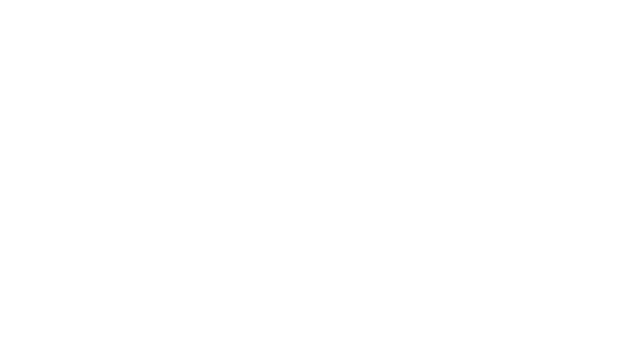
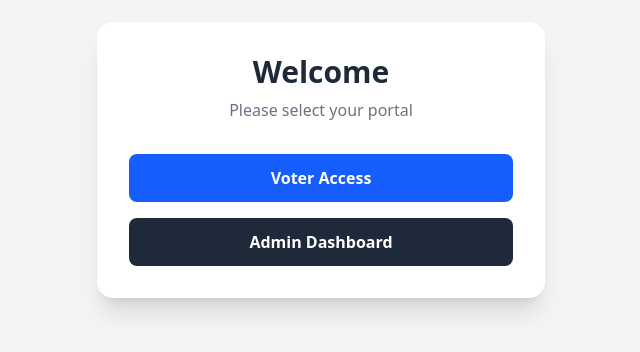
Before and after one commit to Em-myy/voting-app, a React app in the folder frontend/: page /home in a window 1280 px wide. Before the commit this address had no page. Shown: the part 240-592 px from the top of the page, without its empty margins (319-959 px from the left). Built offline with nearby package versions, Linux system fonts and the light colour scheme; the HTML template or start-up script is replaced by a standard one.

Commit message:
fixed home page

```diff
--- a/frontend/src/App.jsx
+++ b/frontend/src/App.jsx
@@ -12,6 +12,7 @@
 import Admin from "./pages/Admin";
 import AdminLogin from "./pages/AdminLogin";
 import AdminRegister from "./pages/AdminRegister";
+import HomeDashboard from "./pages/HomeDashboard";
 
 function App() {
   return (
@@ -20,6 +21,7 @@
         <Routes>
           <Route path="/" element={<Home />} />
           <Route path="/about" element={<About />} />
+          <Route path="/home" element={<HomeDashboard />} />
           <Route path="/register" element={<Register />} />
           <Route path="/login" element={<Login />} />
           <Route path="/AdminLogin" element={<AdminLogin />} />
--- a/frontend/src/pages/Home.jsx
+++ b/frontend/src/pages/Home.jsx
@@ -1,3 +1,4 @@
+import { Link } from "react-router-dom";
 import image1 from "../assets/secondImage-Photoroom.png";
 import Navbar from "../components/Navbar";
 
@@ -25,6 +26,7 @@
             <div className="text-[35px] dark:text-[#CEE8F5] text-center md:text-start">
               Please vote for a candidate
             </div>
+            <Link to="/home">Access Dashboard</Link>
           </div>
         </div>
       </div>
--- /dev/null
+++ b/frontend/src/pages/HomeDashboard.jsx
@@ -0,0 +1,30 @@
+import { Link } from "react-router-dom";
+
+const HomeDashboard = () => {
+  return (
+    <div className="min-h-screen bg-gray-100 flex items-center justify-center p-4">
+      <div className="bg-white shadow-xl rounded-2xl w-full max-w-md p-8">
+        <div className="text-center mb-8">
+          <h1 className="text-3xl font-bold text-gray-800">Welcome</h1>
+          <p className="text-gray-500 mt-2">Please select your portal</p>
+        </div>
+        <div className="flex flex-col gap-4">
+          <Link
+            to="/voterHome"
+            className="block w-full bg-blue-600 hover:bg-blue-700 text-white font-semibold py-3 px-4 rounded-lg text-center transition duration-300"
+          >
+            Voter Access
+          </Link>
+          <Link
+            to="/adminHome"
+            className="block w-full bg-gray-800 hover:bg-gray-900 text-white font-semibold py-3 px-4 rounded-lg text-center transition duration-300"
+          >
+            Admin Dashboard
+          </Link>
+        </div>
+      </div>
+    </div>
+  );
+};
+
+export default HomeDashboard;
```
